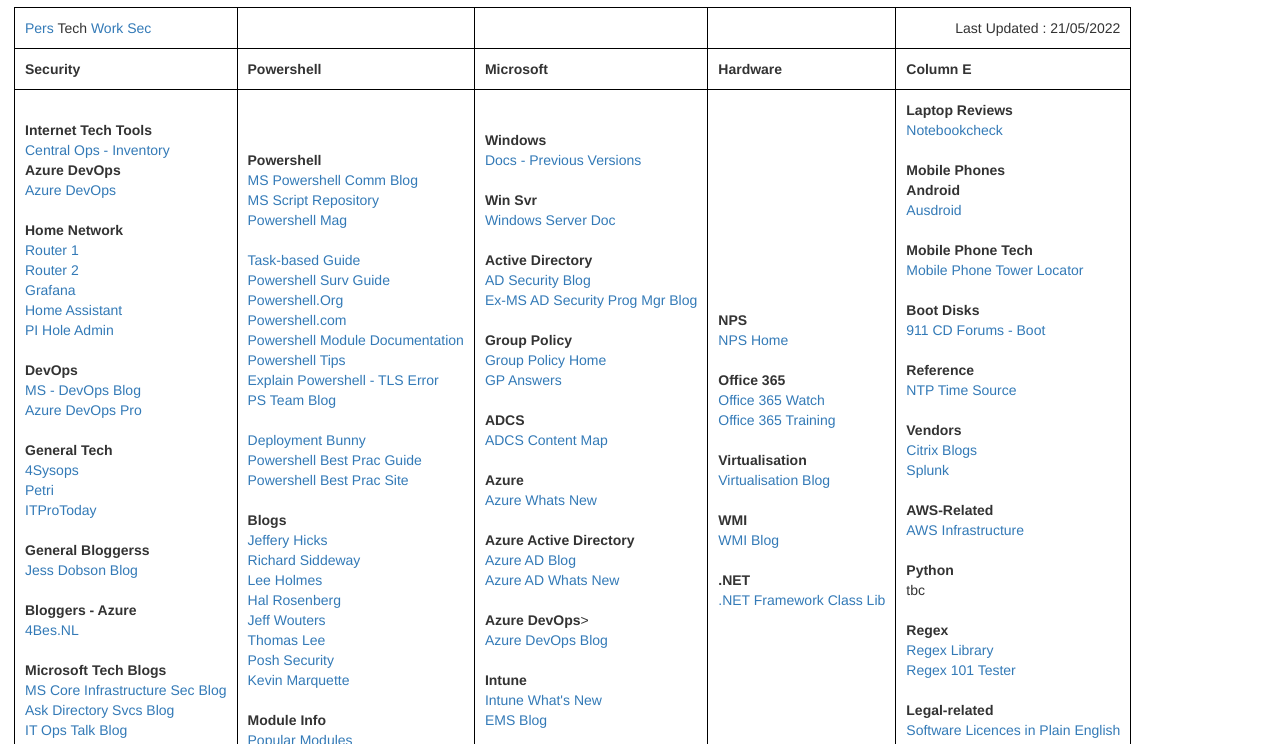
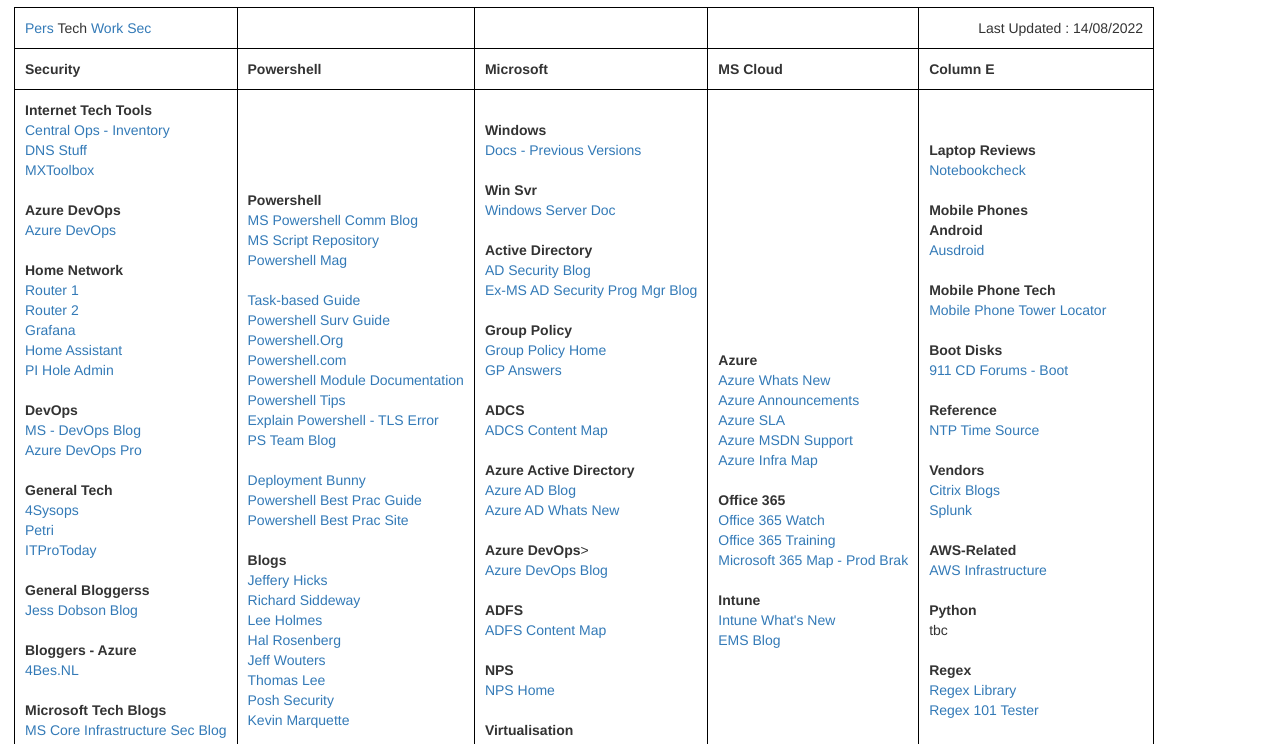
Before and after one commit to chrisstallard-code/chrisstallard-code.github.io, a plain HTML site: page booktech.htm in a window 1280 px wide. Shown: the part 56-800 px from the top of the page. Drawn offline with nearby package versions, Linux system fonts and the light colour scheme.

Commit message:
20220814 - Pers and Tech updates

```diff
--- a/booktech.htm
+++ b/booktech.htm
@@ -41,7 +41,7 @@
       <td></td>
       <td></td>
       <td align=RIGHT>
-        Last Updated : 21/05/2022
+        Last Updated : 14/08/2022
 
       </td>
     </tr>
@@ -49,7 +49,7 @@
       <th>Security</th>
       <th>Powershell</th>
       <th>Microsoft</th>
-      <th>Hardware</th>
+      <th>MS Cloud</th>
       <th>Column E</th>
     </tr>
     <tr>
@@ -60,7 +60,9 @@
       <td>
         <b>Internet Tech Tools</b><br />
         <a href="https://centralops.net/co/">Central Ops - Inventory</a><br />
-
+        <a href="https://dnsstuff.com">DNS Stuff</a><br />
+        <a href="https://mxtoolbox.com">MXToolbox</a><br />
+        <br />
 
         <b>Azure DevOps</b><br />
         <a href="https://dev.azure.com">Azure DevOps</a><br />
@@ -100,7 +102,9 @@
           Blog</a><br />
         <a href="https://techcommunity.microsoft.com/t5/itops-talk-blog/bg-p/ITOpsTalkBlog">IT Ops Talk Blog</a><br />
         <br />
-
+        <b>Code Samples</b><br />
+        <a href="https://docs.microsoft.com/en-au/samples/browse/">MS Code Samples</a><br />
+        <br />
         <b>Areas to Add</b><br />
         Python<br />
         Perl?<br />
@@ -171,9 +175,6 @@
           href="http://social.technet.microsoft.com/wiki/contents/articles/987.windows-pki-documentation-reference-and-library.aspx">ADCS
           Content Map</a><br />
         <br />
-        <b>Azure</b><br />
-        <a href="https://azure.microsoft.com/en-au/blog/">Azure Whats New</a><br />
-        <br />
 
         <b>Azure Active Directory</b><br />
         <a href="https://techcommunity.microsoft.com/t5/azure-active-directory-identity/bg-p/Identity">Azure AD Blog</a><br />
@@ -184,29 +185,16 @@
         <b>Azure DevOps</b>><br />
         <a href="https://devblogs.microsoft.com/devops/">Azure DevOps Blog</a><br />
         <br />
-        <b>Intune</b><br />
-        <a href="https://docs.microsoft.com/en-us/mem/intune/fundamentals/whats-new">Intune What's New</a><br />
-        <a href="https://cloudblogs.microsoft.com/enterprisemobility/">EMS Blog</a><br />
-        <br />
-
 
         <b>ADFS</b><br />
         <a href="http://social.technet.microsoft.com/wiki/contents/articles/2735.ad-fs-content-map.aspx">ADFS Content
           Map</a><br />
         <br />
 
-
-      </td>
-      <td>
         <b>NPS</b><br />
         <a href="https://technet.microsoft.com/en-us/network/bb545879.aspx  ">NPS Home</a><br />
         <br />
 
-        <b>Office 365</b><br />
-        <a href="https://www.roadmapwatch.com/">Office 365 Watch</a><br />
-        <a href="https://docs.microsoft.com/en-us/learn/m365/?redirectSourcePath=%252farticle%252f68cc9b95-0bdc-491e-a81f-ee70b3ec63c5">Office 365 Training</a><br />
-
-        <br />
         <b>Virtualisation</b><br />
         <a href="https://techcommunity.microsoft.com/t5/virtualization/bg-p/Virtualization">Virtualisation Blog</a><br />
         <br />
@@ -218,6 +206,31 @@
         <b>.NET</b><br />
         <a href="https://msdn.microsoft.com/en-us/library/mt472912(v=vs.110).aspx">.NET Framework Class Lib</a><br />
         <br />
+
+
+
+      </td>
+      <td>
+        <b>Azure</b><br />
+        <a href="https://azure.microsoft.com/en-au/blog/">Azure Whats New</a><br />
+        <a href="https://azure.microsoft.com/en-us/blog/topics/announcements">Azure Announcements</a><br />
+        <a href="https://azure.microsoft.com/en-us/support/legal/sla">Azure SLA</a><br />
+        <a href="https://social.msdn.microsoft.com/Forums/azure/en-US/home">Azure MSDN Support</a><br />
+        <a href="https://infrastructuremap.microsoft.com">Azure Infra Map</a><br />
+        <br />
+
+        <b>Office 365</b><br />
+        <a href="https://www.roadmapwatch.com/">Office 365 Watch</a><br />
+        <a href="https://docs.microsoft.com/en-us/learn/m365/?redirectSourcePath=%252farticle%252f68cc9b95-0bdc-491e-a81f-ee70b3ec63c5">Office 365 Training</a><br />
+        <a href="https://m365maps.com">Microsoft 365 Map - Prod Brak</a><br />
+        <br />
+
+        <b>Intune</b><br />
+        <a href="https://docs.microsoft.com/en-us/mem/intune/fundamentals/whats-new">Intune What's New</a><br />
+        <a href="https://cloudblogs.microsoft.com/enterprisemobility/">EMS Blog</a><br />
+        <br />
+
+
       </td>
 
       <td>
```
Also changed, not shown: bookpers.htm (+2 -1 lines).
